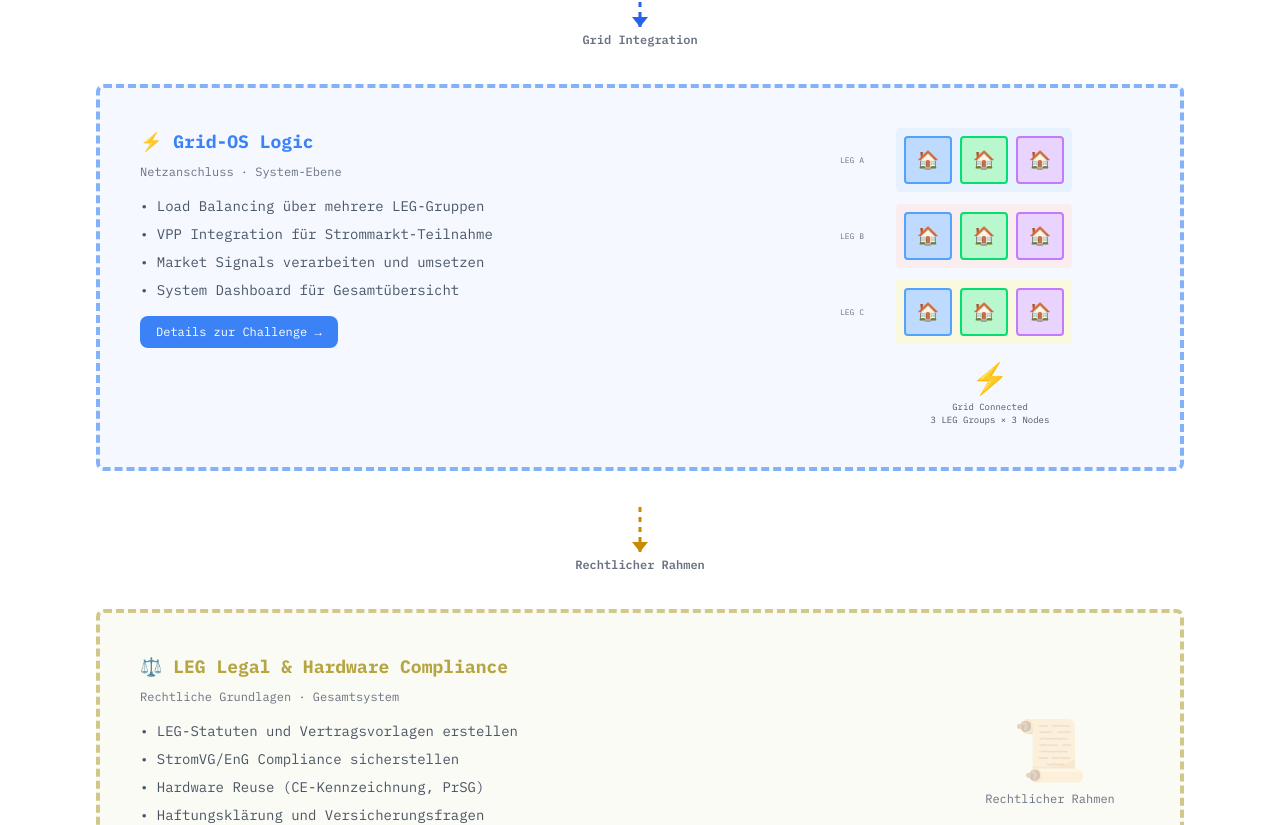
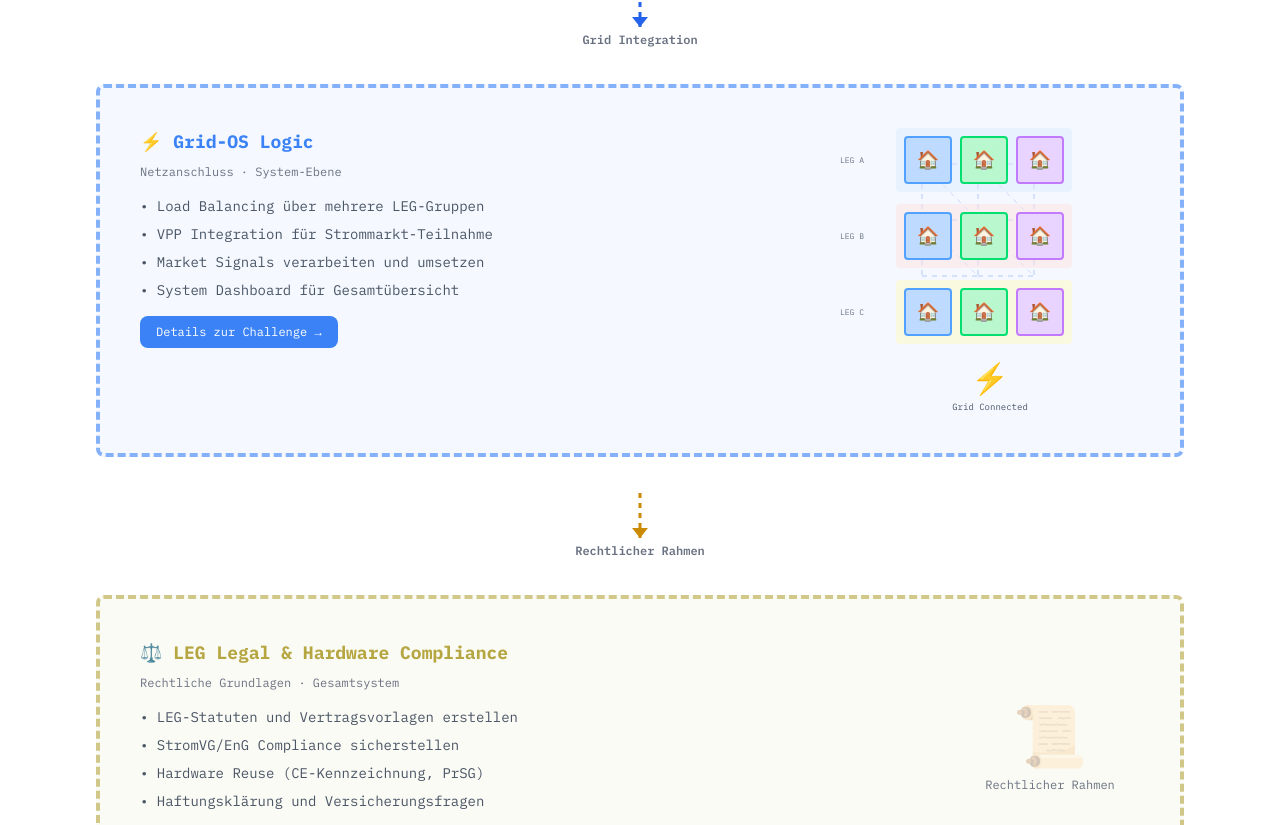
Before and after one commit to wgusta/sihlhack, a Next.js app: page /challenges in a window 1280 px wide. Shown: the part 2498-3323 px from the top of the page. Built offline with nearby package versions, Linux system fonts and the light colour scheme.

Commit message:
Remove Pflicht labels, remove '3 LEG Groups × 3 Nodes' text, add mesh network lines

```diff
--- a/app/challenges/page.tsx
+++ b/app/challenges/page.tsx
@@ -354,6 +354,32 @@ export default function ChallengesPage() {
                       </a>
                     </div>
                     <div className="relative min-w-[300px]">
+                      {/* SVG layer for connecting lines */}
+                      <svg className="absolute inset-0 w-full h-full pointer-events-none" style={{ zIndex: 0 }}>
+                        {/* Connect all houses with dotted lines - full mesh network */}
+                        {/* Row 1 to Row 1 */}
+                        <line x1="82" y1="36" x2="138" y2="36" stroke="#2563eb" strokeWidth="1" className="animated-line" opacity="0.3" />
+                        <line x1="138" y1="36" x2="194" y2="36" stroke="#2563eb" strokeWidth="1" className="animated-line" opacity="0.3" />
+                        {/* Row 1 to Row 2 */}
+                        <line x1="82" y1="36" x2="82" y2="92" stroke="#2563eb" strokeWidth="1" className="animated-line" opacity="0.3" />
+                        <line x1="138" y1="36" x2="138" y2="92" stroke="#2563eb" strokeWidth="1" className="animated-line" opacity="0.3" />
+                        <line x1="194" y1="36" x2="194" y2="92" stroke="#2563eb" strokeWidth="1" className="animated-line" opacity="0.3" />
+                        {/* Row 2 to Row 2 */}
+                        <line x1="82" y1="92" x2="138" y2="92" stroke="#2563eb" strokeWidth="1" className="animated-line" opacity="0.3" />
+                        <line x1="138" y1="92" x2="194" y2="92" stroke="#2563eb" strokeWidth="1" className="animated-line" opacity="0.3" />
+                        {/* Row 2 to Row 3 */}
+                        <line x1="82" y1="92" x2="82" y2="148" stroke="#2563eb" strokeWidth="1" className="animated-line" opacity="0.3" />
+                        <line x1="138" y1="92" x2="138" y2="148" stroke="#2563eb" strokeWidth="1" className="animated-line" opacity="0.3" />
+                        <line x1="194" y1="92" x2="194" y2="148" stroke="#2563eb" strokeWidth="1" className="animated-line" opacity="0.3" />
+                        {/* Row 3 to Row 3 */}
+                        <line x1="82" y1="148" x2="138" y2="148" stroke="#2563eb" strokeWidth="1" className="animated-line" opacity="0.3" />
+                        <line x1="138" y1="148" x2="194" y2="148" stroke="#2563eb" strokeWidth="1" className="animated-line" opacity="0.3" />
+                        {/* Diagonal cross-connections */}
+                        <line x1="82" y1="36" x2="138" y2="92" stroke="#2563eb" strokeWidth="1" className="animated-line" opacity="0.2" />
+                        <line x1="138" y1="36" x2="194" y2="92" stroke="#2563eb" strokeWidth="1" className="animated-line" opacity="0.2" />
+                        <line x1="82" y1="92" x2="138" y2="148" stroke="#2563eb" strokeWidth="1" className="animated-line" opacity="0.2" />
+                        <line x1="138" y1="92" x2="194" y2="148" stroke="#2563eb" strokeWidth="1" className="animated-line" opacity="0.2" />
+                      </svg>
                       <div className="relative z-10">
                         {/* 3x3 Matrix - Rows are LEG groups, Columns are nodes */}
                         <div className="space-y-3">
@@ -405,7 +431,7 @@ export default function ChallengesPage() {
                         </div>
                         <div className="flex flex-col items-center mt-4">
                           <div className="text-3xl">⚡</div>
-                          <div className="font-mono text-[9px] text-gray-600 mt-1 text-center">Grid Connected<br/>3 LEG Groups × 3 Nodes</div>
+                          <div className="font-mono text-[9px] text-gray-600 mt-1 text-center">Grid Connected</div>
                         </div>
                       </div>
                     </div>
--- a/components/challenges/PackageCard.tsx
+++ b/components/challenges/PackageCard.tsx
@@ -41,15 +41,6 @@ export function PackageCard({ pkg, showVisualization = false, visualization }: P
               <p className="font-mono text-sm text-historic-sepia mt-1">{pkg.descriptionDE}</p>
             </div>
           </div>
-
-          {/* Type Badge */}
-          <span className={`px-3 py-1 rounded-full text-xs font-mono font-bold ${
-            pkg.type === 'mandatory'
-              ? 'bg-sihl-red text-white'
-              : 'bg-gray-200 text-gray-600'
-          }`}>
-            {pkg.type === 'mandatory' ? 'Pflicht' : 'Optional'}
-          </span>
         </div>
 
       </div>
@@ -224,11 +215,6 @@ export function PackageCardCompact({ pkg }: { pkg: Package }) {
           <Icon emoji={pkg.icon} size="xl" color={`text-${pkg.color}`} />
         </div>
         <h3 className="font-display font-semibold text-brand-black text-sm">{pkg.nameDE}</h3>
-        <span className={`inline-block mt-2 px-2 py-0.5 rounded text-[10px] font-mono ${
-          pkg.type === 'mandatory' ? 'bg-sihl-red text-white' : 'bg-gray-200 text-gray-600'
-        }`}>
-          {pkg.type === 'mandatory' ? 'Pflicht' : 'Optional'}
-        </span>
       </div>
     </a>
   )
```
